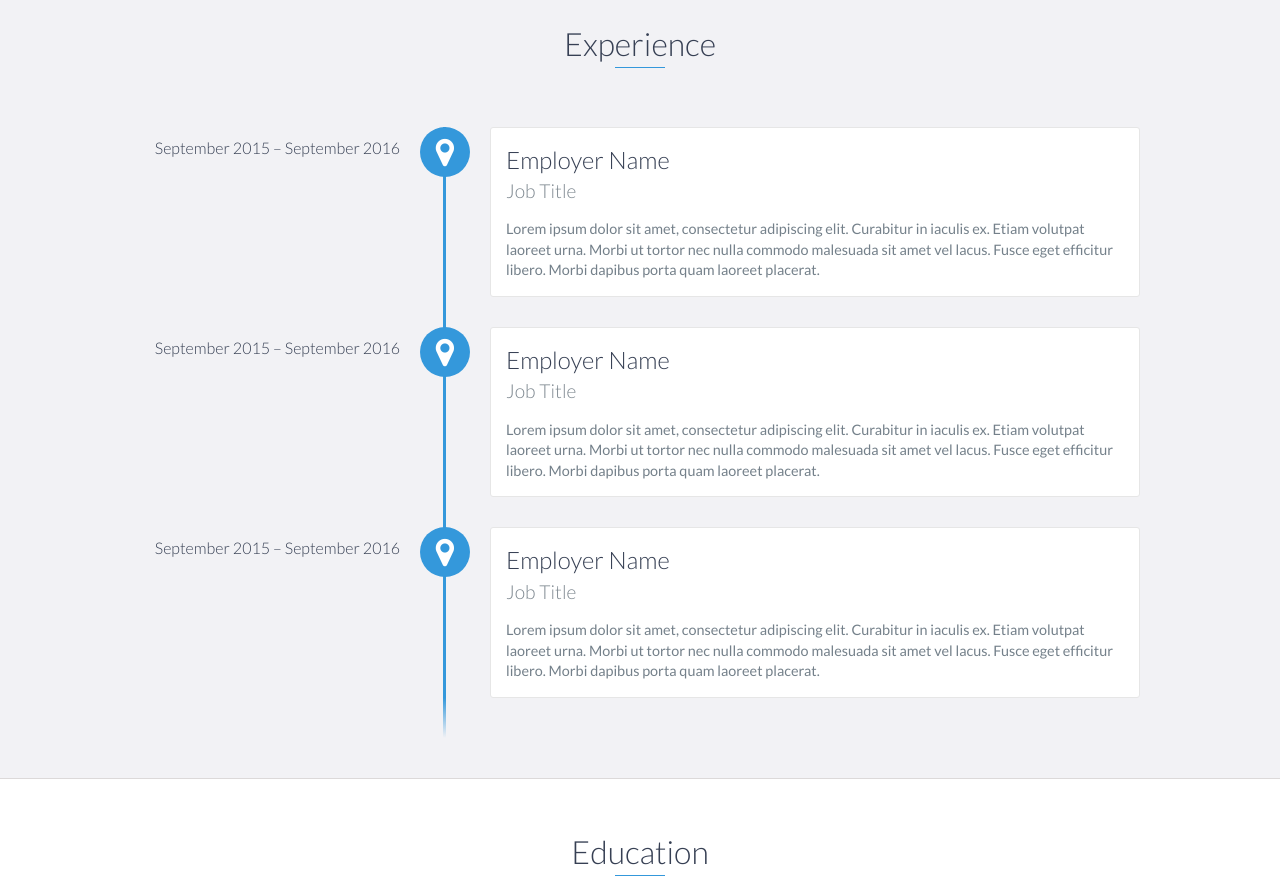
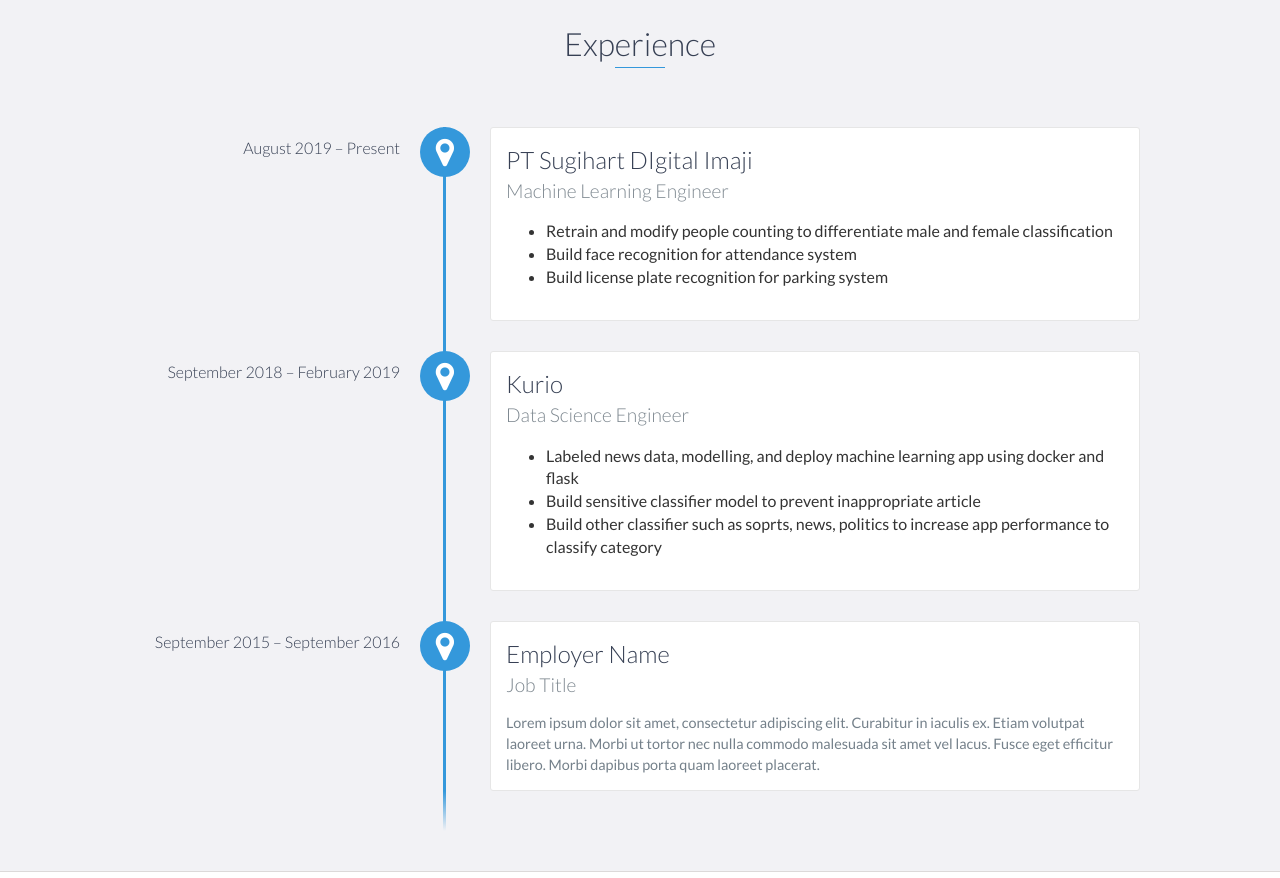
Before and after one commit to prays/prays.github.io, a website: page index.html in a window 1280 px wide. Shown: the part 1140-2018 px from the top of the page. Drawn offline with nearby package versions, Linux system fonts and the light colour scheme.

Commit message:
add experience and resume

```diff
--- a/index.html
+++ b/index.html
@@ -50,7 +50,7 @@
         <div id="lead-content">
             <h1>Pray Somaldo</h1>
             <h2>Machine Learning Engineer</h2>
-            <a href="#" class="btn-rounded-white">Download Resume</a>
+            <a href="cv/Pray_CV.pdf" class="btn-rounded-white">Download Resume</a>
         </div>
         <!-- End #lead-content -->
 
@@ -86,19 +86,27 @@
     <div id="experience" class="background-alt">
         <h2 class="heading">Experience</h2>
         <div id="experience-timeline">
-            <div data-date="September 2015 – September 2016">
-                <h3>Employer Name</h3>
-                <h4>Job Title</h4>
+            <div data-date="August 2019 – Present">
+                <h3>PT Sugihart DIgital Imaji</h3>
+                <h4>Machine Learning Engineer</h4>
                 <p>
-                    Lorem ipsum dolor sit amet, consectetur adipiscing elit. Curabitur in iaculis ex. Etiam volutpat laoreet urna. Morbi ut tortor nec nulla commodo malesuada sit amet vel lacus. Fusce eget efficitur libero. Morbi dapibus porta quam laoreet placerat.
+                    <ul>
+                        <li>Retrain and modify people counting to differentiate male and female classification</li>
+                        <li>Build face recognition for attendance system</li>
+                        <li>Build license plate recognition for parking system</li>
+                    </ul>
                 </p>
             </div>
 
-            <div data-date="September 2015 – September 2016">
-                <h3>Employer Name</h3>
-                <h4>Job Title</h4>
+            <div data-date="September 2018 – February 2019">
+                <h3>Kurio</h3>
+                <h4>Data Science Engineer</h4>
                 <p>
-                    Lorem ipsum dolor sit amet, consectetur adipiscing elit. Curabitur in iaculis ex. Etiam volutpat laoreet urna. Morbi ut tortor nec nulla commodo malesuada sit amet vel lacus. Fusce eget efficitur libero. Morbi dapibus porta quam laoreet placerat.
+                    <ul>
+                        <li>Labeled news data, modelling, and deploy machine learning app using docker and flask</li>
+                        <li>Build sensitive classifier model to prevent inappropriate article</li>
+                        <li>Build other classifier such as soprts, news, politics to increase app performance to classify category</li>
+                    </ul>
                 </p>
             </div>
 
```
Also changed, not shown: 1 other file.
